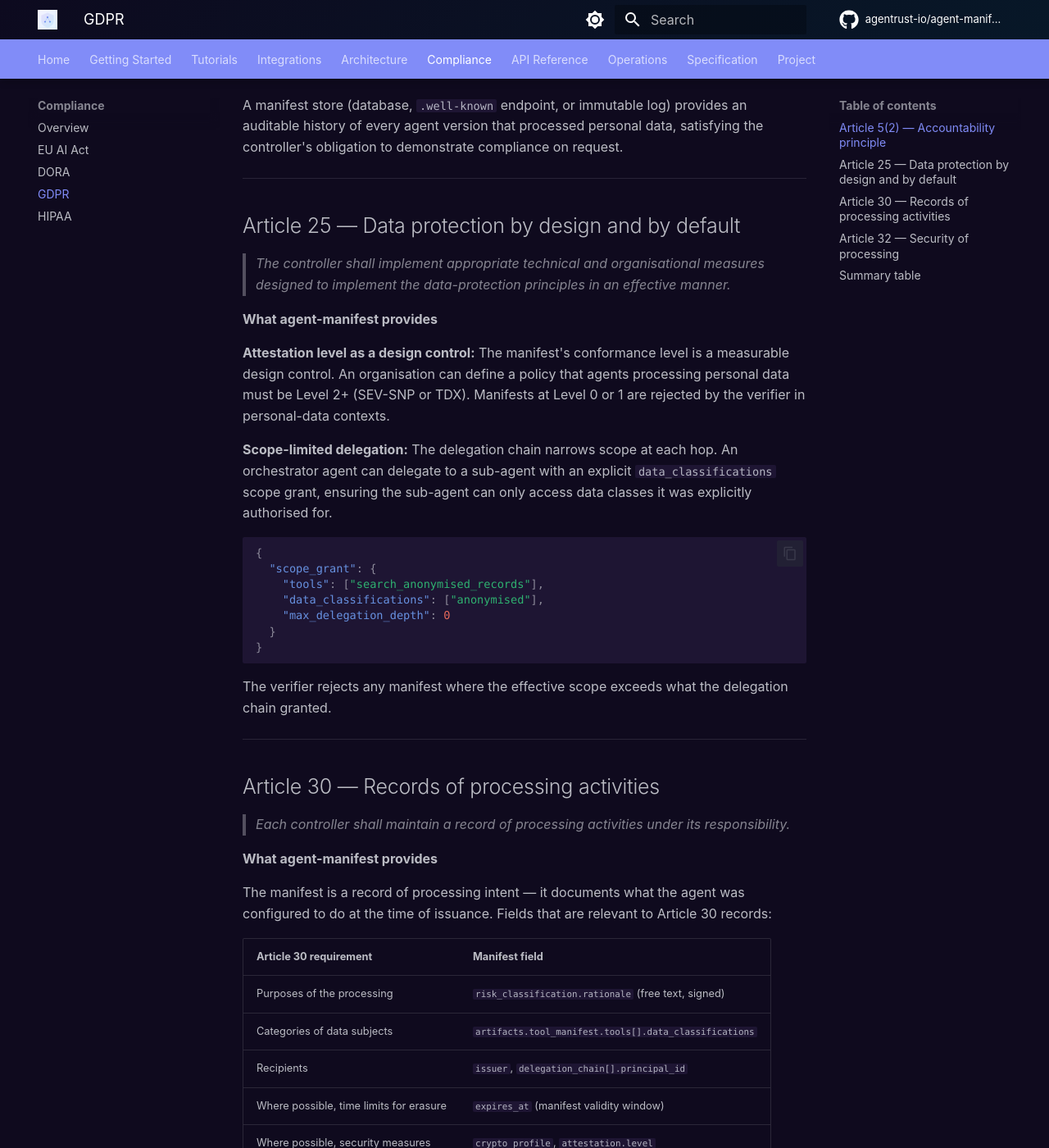
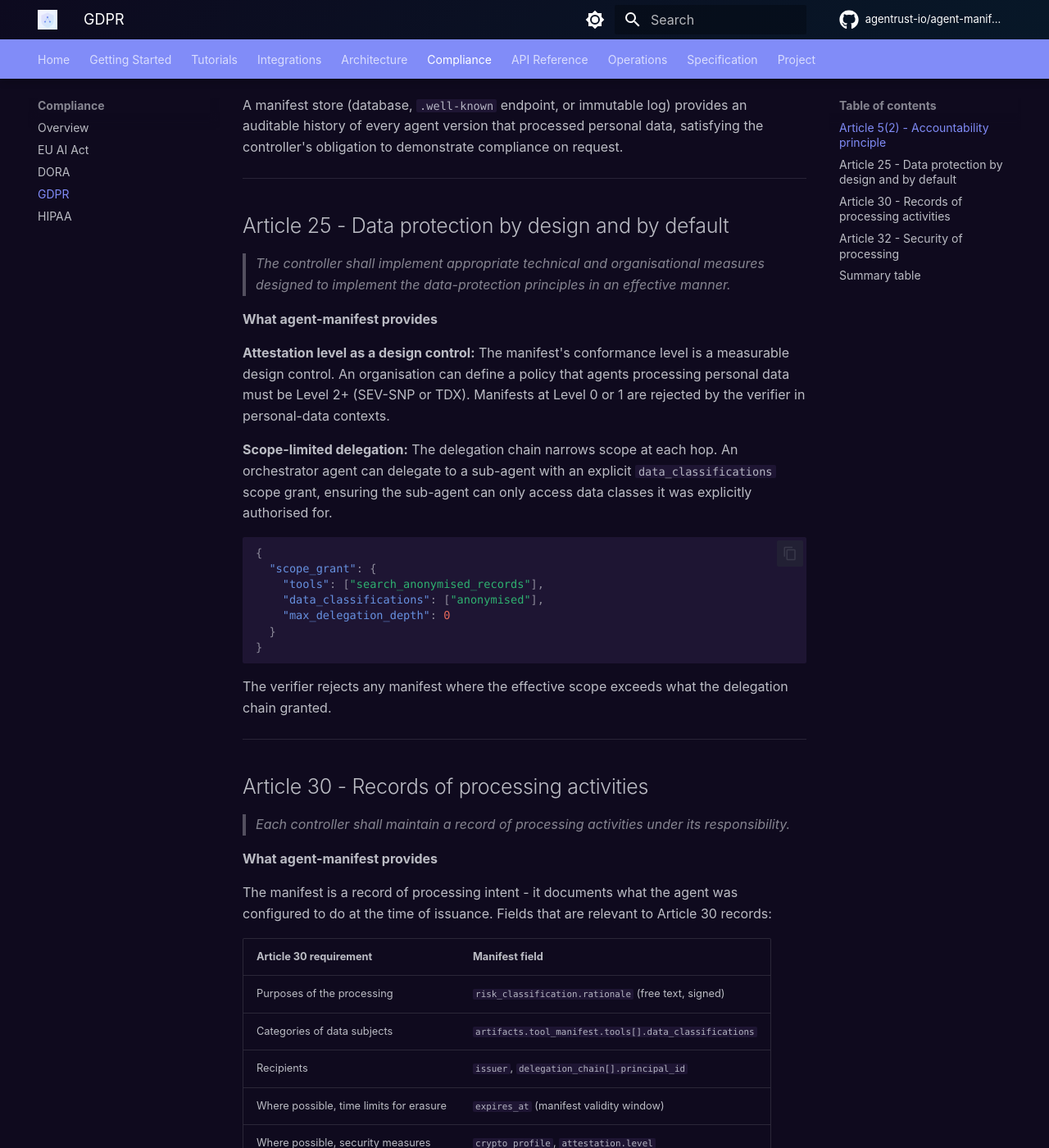
Before and after one commit to agentrust-io/agent-manifest, an MkDocs documentation site: the page built from docs/compliance/gdpr.md, in a window 1280 px wide and 1400 px high, scrolled down 574 px. Shown: the whole window at 82% size. Built offline with MkDocs 1.6.1 and Material for MkDocs 9.7.7, drawn with Linux system fonts in a browser that asks for light colours; some web fonts are replaced; comment, search, counter and statistics services are not loaded; some of the changed text lies outside the part shown.

Commit message:
docs: remove em dashes

```diff
--- a/docs/compliance/gdpr.md
+++ b/docs/compliance/gdpr.md
@@ -4,7 +4,7 @@ The General Data Protection Regulation (GDPR) applies to AI agents that process
 
 ---
 
-## Article 5(2) — Accountability principle
+## Article 5(2)  -  Accountability principle
 
 > *The controller shall be responsible for, and be able to demonstrate compliance with, paragraph 1 (the principles).*
 
@@ -16,7 +16,7 @@ A manifest store (database, `.well-known` endpoint, or immutable log) provides a
 
 ---
 
-## Article 25 — Data protection by design and by default
+## Article 25  -  Data protection by design and by default
 
 > *The controller shall implement appropriate technical and organisational measures designed to implement the data-protection principles in an effective manner.*
 
@@ -40,13 +40,13 @@ The verifier rejects any manifest where the effective scope exceeds what the del
 
 ---
 
-## Article 30 — Records of processing activities
+## Article 30  -  Records of processing activities
 
 > *Each controller shall maintain a record of processing activities under its responsibility.*
 
 **What agent-manifest provides**
 
-The manifest is a record of processing intent — it documents what the agent was configured to do at the time of issuance. Fields that are relevant to Article 30 records:
+The manifest is a record of processing intent  -  it documents what the agent was configured to do at the time of issuance. Fields that are relevant to Article 30 records:
 
 | Article 30 requirement | Manifest field |
 |------------------------|----------------|
@@ -60,7 +60,7 @@ The manifest's `issued_at` / `expires_at` pair documents the period during which
 
 ---
 
-## Article 32 — Security of processing
+## Article 32  -  Security of processing
 
 > *The controller and processor shall implement appropriate technical and organisational measures to ensure a level of security appropriate to the risk.*
 
```
